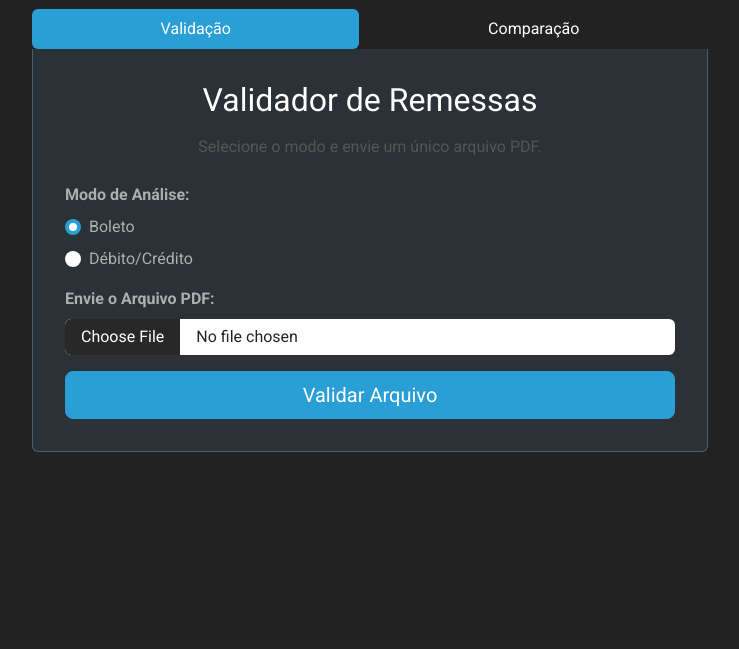
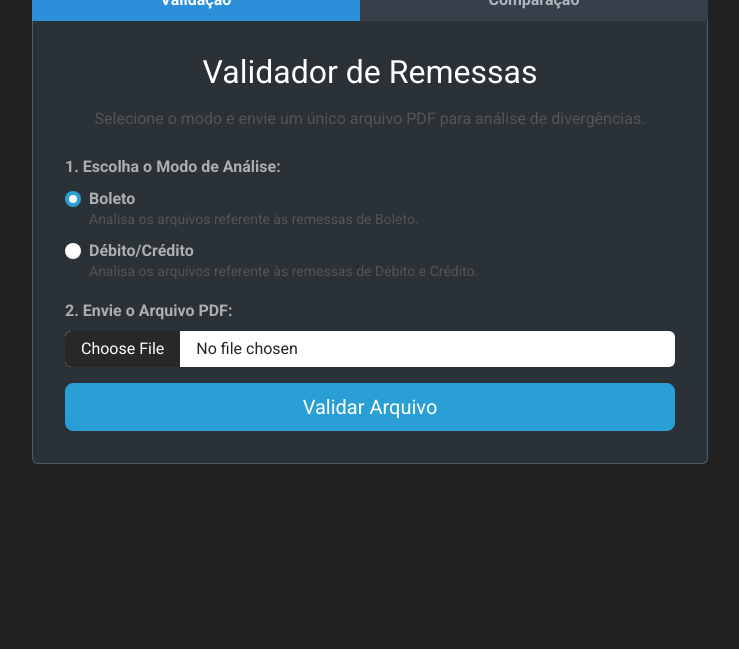
Before and after one commit to pedrorocha3247/conferencia.app, a Python web app: template templates/index.html in a window 1280 px wide. Shown: the part 151-800 px from the top of the page, without its empty margins (270-1009 px from the left). Run offline with Jinja, Linux system fonts and the light colour scheme; the template is opened without the code that fills it, so the values that code supplies are empty.

Commit message:
Update index.html

```diff
--- a/templates/index.html
+++ b/templates/index.html
@@ -4,156 +4,94 @@
     <meta charset="UTF-8">
     <meta name="viewport" content="width=device-width, initial-scale=1.0">
     <title>Validador de Remessas</title>
-
     <link href="https://bootswatch.com/5/cyborg/bootstrap.min.css" rel="stylesheet">
-
     <style>
         body { background-color: #222; }
-        .container { max-width: 700px; margin-top: 50px; margin-bottom: 50px; }
+        #splash-screen { position: fixed; top: 0; left: 0; width: 100%; height: 100%; background-color: #222; display: flex; justify-content: center; align-items: center; z-index: 9999; opacity: 1; transition: opacity 0.8s ease-out; }
+        #splash-screen img { max-width: 350px; width: 80%; animation: pulse 2s infinite ease-in-out; }
+        @keyframes pulse { 0% { transform: scale(1); } 50% { transform: scale(1.08); } 100% { transform: scale(1); } }
+        .container { max-width: 700px; margin-top: 20px; margin-bottom: 50px; }
         .company-logo { display: block; margin: 0 auto 30px auto; max-height: 80px; width: auto; }
+        .form-check-label small { line-height: 1.2; display: block; }
         .tab-content { border: 1px solid #4e5d6c; border-top: none; padding: 2rem; border-radius: 0 0 .375rem .375rem; background-color: #2a3137; }
-        .nav-pills .nav-link.active { background-color: var(--bs-primary); color: #fff; }
-        .company-selector { position: absolute; top: 1rem; right: 1rem; }
-
-        /* Estilos da Tela de Carregamento (Splash Screen) */
-        #splash-screen { position: fixed; top: 0; left: 0; width: 100%; height: 100%; background-color: #222; display: flex; justify-content: center; align-items: center; z-index: 9999; opacity: 1; transition: opacity 0.8s ease-out; }
-        #splash-screen .company-logo { max-width: 350px; width: 80%; animation: pulse 2s infinite ease-in-out; }
-        @keyframes pulse { 0% { transform: scale(1); } 50% { transform: scale(1.08); } 100% { transform: scale(1); } }
-
-        /* Tema de cores para Pick Money (Verde) */
-        body.theme-pickmoney { --bs-primary: #28a745; }
-        body.theme-pickmoney .btn-primary {
-            --bs-btn-bg: var(--bs-primary);
-            --bs-btn-border-color: var(--bs-primary);
-            --bs-btn-hover-bg: #228c3a;
-            --bs-btn-hover-border-color: #208236;
-        }
-        body.theme-pickmoney .btn-secondary {
-             --bs-btn-bg: #5a6268;
-             --bs-btn-border-color: #5a6268;
-        }
+        .nav-pills .nav-link { font-weight: bold; background-color: #37404a; color: #adb5bd; border: 1px solid transparent; }
+        .nav-pills .nav-link.active { background-color: #2b90d9; color: #fff; }
+        .nav-pills { --bs-nav-pills-border-radius: .375rem .375rem 0 0; }
     </style>
 </head>
 <body>
     <div id="splash-screen">
-        <img src="" alt="Logótipo da Empresa" class="company-logo">
+        <img src="https://i.postimg.cc/k52qrH0Z/Imagem1.png" alt="Logótipo da Empresa">
     </div>
-
-    <div class="company-selector">
-        <div class="dropdown">
-            <button class="btn btn-secondary dropdown-toggle" type="button" data-bs-toggle="dropdown">Empresas</button>
-            <ul class="dropdown-menu dropdown-menu-end">
-                <li><a class="dropdown-item company-choice" href="#" data-company="momentum">Momentum</a></li>
-                <li><a class="dropdown-item company-choice" href="#" data-company="pickmoney">Pick Money</a></li>
-            </ul>
+    <div class="container" id="main-content" style="display: none;">
+        <div>
+            <img src="https://i.postimg.cc/k52qrH0Z/Imagem1.png" alt="Logótipo da Empresa" class="company-logo">
         </div>
-    </div>
-
-    <div class="container" id="main-content" style="display: none;">
-        <div><img src="" alt="Logótipo da Empresa" class="company-logo"></div>
-
         <ul class="nav nav-pills nav-fill" id="myTab" role="tablist">
-            <li class="nav-item" role="presentation" id="validacao-tab-li">
-                <button class="nav-link" id="validacao-tab" data-bs-toggle="tab" data-bs-target="#validacao-tab-pane" type="button" role="tab">Validação</button>
+            <li class="nav-item" role="presentation">
+                <button class="nav-link active" data-bs-toggle="tab" data-bs-target="#validacao-tab-pane" type="button">Validação</button>
             </li>
             <li class="nav-item" role="presentation">
-                <button class="nav-link" id="comparativo-tab" data-bs-toggle="tab" data-bs-target="#comparativo-tab-pane" type="button" role="tab">Comparação</button>
+                <button class="nav-link" data-bs-toggle="tab" data-bs-target="#comparativo-tab-pane" type="button">Comparação</button>
             </li>
         </ul>
-
         <div class="tab-content" id="myTabContent">
-            <div class="tab-pane fade" id="validacao-tab-pane" role="tabpanel">
+            <div class="tab-pane fade show active" id="validacao-tab-pane" role="tabpanel">
                 <h4 class="mb-3 text-center">Validador de Remessas</h4>
-                <p class="text-muted text-center mb-4">Selecione o modo e envie um único arquivo PDF.</p>
+                <p class="text-muted text-center mb-4">Selecione o modo e envie um único arquivo PDF para análise de divergências.</p>
                 <form id="upload-form" action="/upload" method="post" enctype="multipart/form-data">
                     <div class="mb-3">
-                        <label class="form-label fw-bold">Modo de Análise:</label>
-                        <div class="form-check mb-2"><input class="form-check-input" type="radio" name="modo_separacao" value="boleto" checked><label class="form-check-label">Boleto</label></div>
-                        <div class="form-check"><input class="form-check-input" type="radio" name="modo_separacao" value="debito_credito"><label class="form-check-label">Débito/Crédito</label></div>
+                        <label class="form-label fw-bold">1. Escolha o Modo de Análise:</label>
+                        <div class="form-check mb-2"><input class="form-check-input" type="radio" name="modo_separacao" id="modo_boleto" value="boleto" checked><label class="form-check-label" for="modo_boleto"><strong>Boleto</strong> <br><small class="text-muted">Analisa os arquivos referente às remessas de Boleto.</small></label></div>
+                        <div class="form-check"><input class="form-check-input" type="radio" name="modo_separacao" id="modo_debito_credito" value="debito_credito"><label class="form-check-label" for="modo_debito_credito"><strong>Débito/Crédito</strong> <br><small class="text-muted">Analisa os arquivos referente às remessas de Débito e Crédito.</small></label></div>
                     </div>
-                    <div class="mb-3 mt-3"><label class="form-label fw-bold">Envie o Arquivo PDF:</label><input type="file" class="form-control" name="pdf_file" accept=".pdf" required></div>
-                    <div class="d-grid mt-3"><button type="submit" class="btn btn-primary btn-lg">Validar Arquivo</button></div>
+                    <div class="mb-3 mt-3"><label for="pdf_file" class="form-label fw-bold">2. Envie o Arquivo PDF:</label><input type="file" class="form-control" name="pdf_file" id="pdf_file" accept=".pdf" required></div>
+                    <div class="d-grid mt-3"><button id="submit-button" type="submit" class="btn btn-primary btn-lg"><span class="spinner-border spinner-border-sm d-none"></span><span class="button-text">Validar Arquivo</span></button></div>
                 </form>
             </div>
             <div class="tab-pane fade" id="comparativo-tab-pane" role="tabpanel">
                 <h4 class="mb-3 text-center">Comparativo Entre Meses</h4>
-                <p class="text-muted text-center mb-4">Envie os arquivos do mês anterior e atual.</p>
+                <p class="text-muted text-center mb-4">Envie os arquivos do mês anterior e do mês atual para identificar alterações.</p>
                 <form id="compare-form" action="/compare" method="post" enctype="multipart/form-data">
                     <div class="mb-3">
-                        <label class="form-label fw-bold">Modo de Análise:</label>
-                        <div class="form-check mb-2"><input class="form-check-input" type="radio" name="modo_separacao_comp" value="boleto" checked><label class="form-check-label">Boleto</label></div>
-                        <div class="form-check"><input class="form-check-input" type="radio" name="modo_separacao_comp" value="debito_credito"><label class="form-check-label">Débito/Crédito</label></div>
+                        <label class="form-label fw-bold">1. Escolha o Modo de Análise:</label>
+                        <div class="form-check mb-2"><input class="form-check-input" type="radio" name="modo_separacao_comp" id="modo_boleto_comp" value="boleto" checked><label class="form-check-label" for="modo_boleto_comp"><strong>Boleto</strong></label></div>
+                        <div class="form-check"><input class="form-check-input" type="radio" name="modo_separacao_comp" id="modo_debito_credito_comp" value="debito_credito"><label class="form-check-label" for="modo_debito_credito_comp"><strong>Débito/Crédito</strong></label></div>
                     </div>
-                    <div class="mb-3 mt-3"><label class="form-label fw-bold">Arquivo do Mês Anterior:</label><input type="file" class="form-control" name="pdf_mes_anterior" accept=".pdf" required></div>
-                    <div class="mb-3 mt-3"><label class="form-label fw-bold">Arquivo do Mês Atual:</label><input type="file" class="form-control" name="pdf_mes_atual" accept=".pdf" required></div>
-                    <div class="d-grid mt-3 mb-2"><button type="submit" class="btn btn-primary btn-lg">Comparar Arquivos</button></div>
+                    <div class="mb-3 mt-3"><label for="pdf_mes_anterior" class="form-label fw-bold">2. Envie o Arquivo do Mês Anterior:</label><input type="file" class="form-control" name="pdf_mes_anterior" id="pdf_mes_anterior" accept=".pdf" required></div>
+                    <div class="mb-3 mt-3"><label for="pdf_mes_atual" class="form-label fw-bold">3. Envie o Arquivo do Mês Atual:</label><input type="file" class="form-control" name="pdf_mes_atual" id="pdf_mes_atual" accept=".pdf" required></div>
+                    <div class="d-grid mt-3 mb-2"><button id="compare-button" type="submit" class="btn btn-primary btn-lg"><span class="spinner-border spinner-border-sm d-none"></span><span class="button-text">Comparar Arquivos</span></button></div>
                 </form>
             </div>
         </div>
     </div>
-
     <script src="https://cdn.jsdelivr.net/npm/bootstrap@5.3.2/dist/js/bootstrap.bundle.min.js"></script>
     <script>
         document.addEventListener('DOMContentLoaded', function() {
-            const logos = {
-                momentum: "https://i.postimg.cc/k52qrH0Z/Imagem1.png",
-                pickmoney: "https://i.postimg.cc/k52qrH0Z/Imagem1.png" // !! ATENÇÃO !!: Substitua pelo logo correto
-            };
-
-            const body = document.body;
-            const logoElements = document.querySelectorAll('.company-logo');
-            const validacaoTabLi = document.getElementById('validacao-tab-li');
-            const validacaoTabButton = document.getElementById('validacao-tab');
-            const comparativoTabButton = document.getElementById('comparativo-tab');
-            const validacaoPane = document.getElementById('validacao-tab-pane');
-            const comparativoPane = document.getElementById('comparativo-tab-pane');
             const splashScreen = document.getElementById('splash-screen');
             const mainContent = document.getElementById('main-content');
-
-            function applyCompanyTheme(company) {
-                localStorage.setItem('selectedCompany', company);
-                logoElements.forEach(logo => { logo.src = logos[company]; });
-
-                if (company === 'pickmoney') {
-                    body.classList.add('theme-pickmoney');
-                    validacaoTabLi.style.display = 'none';
-
-                    validacaoTabButton.classList.remove('active');
-                    validacaoPane.classList.remove('show', 'active');
-
-                    comparativoTabButton.classList.add('active');
-                    comparativoPane.classList.add('show', 'active');
-                } else {
-                    body.classList.remove('theme-pickmoney');
-                    validacaoTabLi.style.display = 'block';
-
-                    comparativoTabButton.classList.remove('active');
-                    comparativoPane.classList.remove('show', 'active');
-
-                    validacaoTabButton.classList.add('active');
-                    validacaoPane.classList.add('show', 'active');
-                }
-            }
-
-            document.querySelectorAll('.company-choice').forEach(choice => {
-                choice.addEventListener('click', function(e) {
-                    e.preventDefault();
-                    applyCompanyTheme(this.getAttribute('data-company'));
-                });
-            });
-
-            const savedCompany = localStorage.getItem('selectedCompany') || 'momentum';
-            applyCompanyTheme(savedCompany);
-
-            setTimeout(() => {
-                if(splashScreen) {
+            if (splashScreen && mainContent) {
+                setTimeout(() => {
                     splashScreen.style.opacity = '0';
                     setTimeout(() => {
                         splashScreen.style.display = 'none';
                         mainContent.style.display = 'block';
                     }, 600);
+                }, 2000);
+            }
+            function setupFormSubmitSpinner(formId, buttonId) {
+                const form = document.getElementById(formId);
+                const button = document.getElementById(buttonId);
+                if(form && button){
+                    form.addEventListener('submit', function() {
+                        button.disabled = true;
+                        button.querySelector('.spinner-border').classList.remove('d-none');
+                        button.querySelector('.button-text').textContent = ' Processando...';
+                    });
                 }
-            }, 2000);
+            }
+            setupFormSubmitSpinner('upload-form', 'submit-button');
+            setupFormSubmitSpinner('compare-form', 'compare-button');
         });
     </script>
 </body>
```
